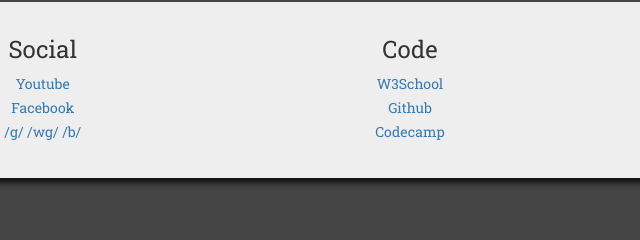
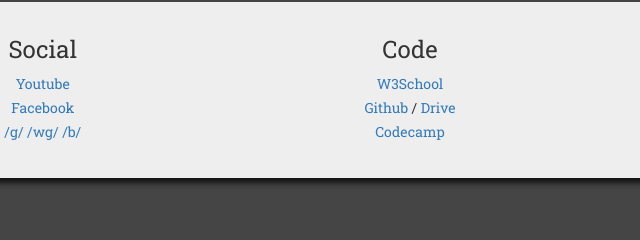
Before and after one commit to nekr0s/nekr0s.github.io, a plain HTML site: page homepage/index.html in a window 1280 px wide. Shown: the part 314-554 px from the top of the page, 230-870 px from the left. Drawn offline with nearby package versions, Linux system fonts and the light colour scheme.

Commit message:
Quick add
Added a google drive link

```diff
--- a/homepage/index.html
+++ b/homepage/index.html
@@ -76,7 +76,7 @@
 			<h3>Code</h3>
 			<ul>
 				<li><a href="http://www.w3schools.com/" target="_blank">W3School</a></li>
-				<li><a href="http://www.github.com/" target="_blank">Github</a></li>
+				<li><a href="http://www.github.com/" target="_blank">Github</a> / <a href="https://drive.google.com/drive/my-drive" target="_blank">Drive</a></li>
 				<li><a href="https://www.freecodecamp.com/challenges/" target="_blank">Codecamp</a></li>
 			</ul>
 		</div>
```
